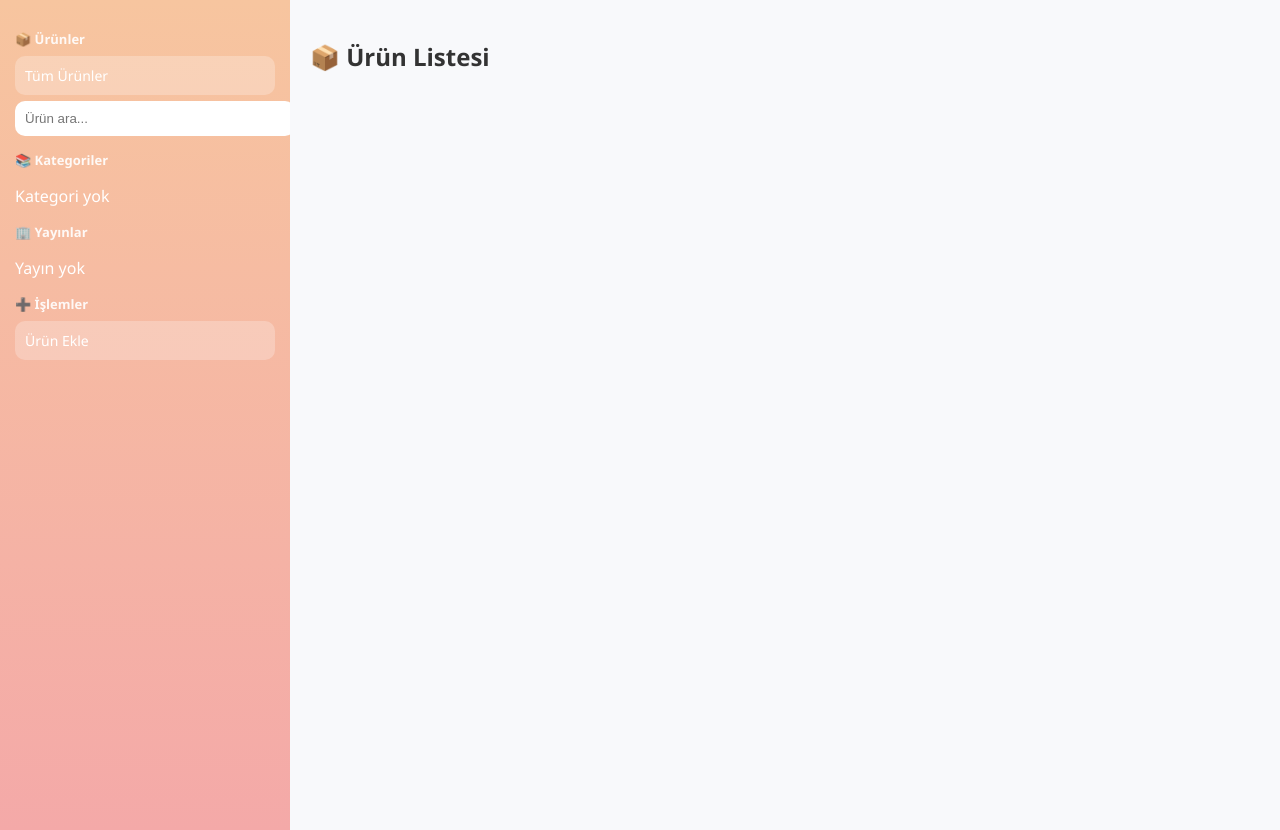
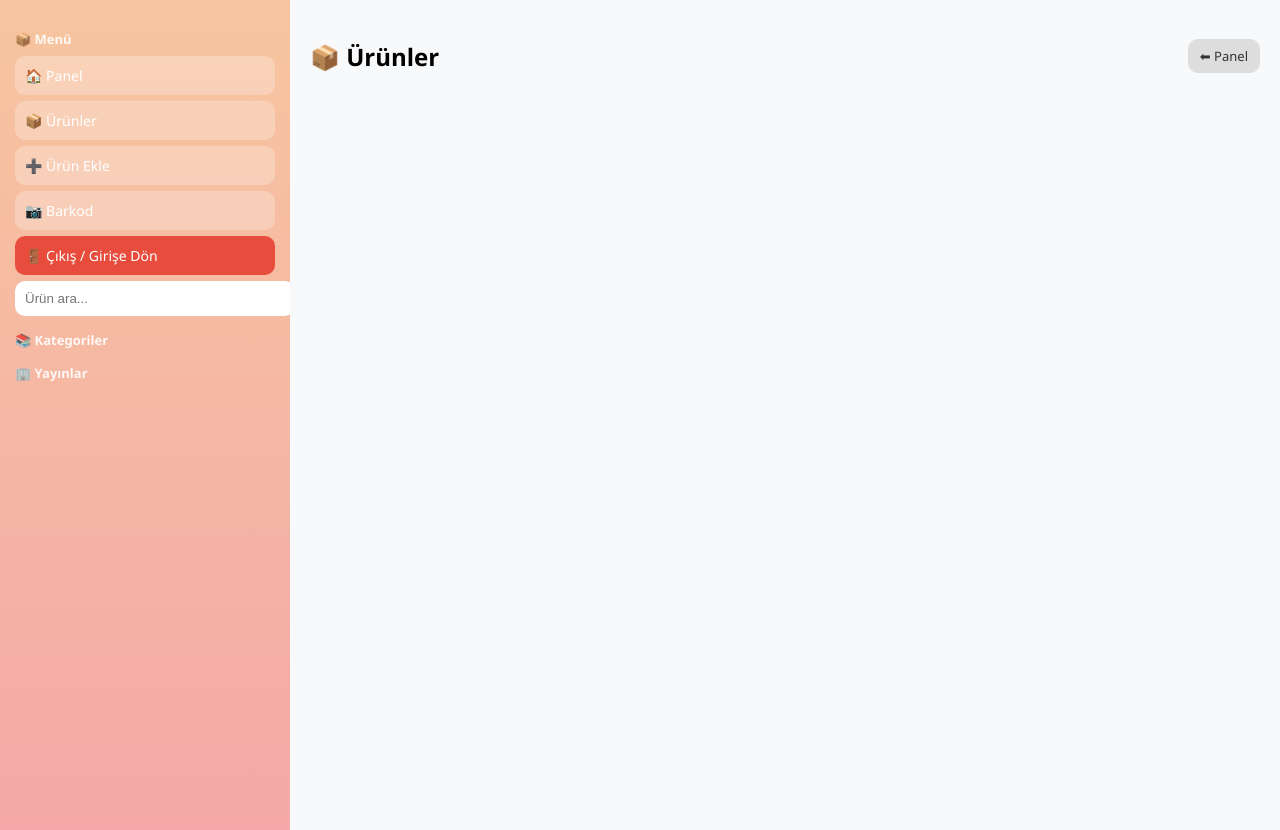
Before and after one commit to seleo1/joyness-stok, a Flask app: template templates/urunler.html in a window 1280 px wide. Run offline with Flask 3, Linux system fonts and the light colour scheme; the template is opened without the code that fills it, so the values that code supplies are empty.

Commit message:
Update urunler.html

```diff
--- a/templates/urunler.html
+++ b/templates/urunler.html
@@ -32,11 +31,10 @@ body{
     display:block;
     padding:10px;
     margin-bottom:6px;
-    background:rgba(255,255,255,0.25); /* daha soft */
+    background:rgba(255,255,255,0.25);
     color:white;
     text-decoration:none;
     border-radius:10px;
-    transition:0.2s;
     font-size:14px;
 }
 
@@ -58,18 +56,29 @@ body{
     padding:20px;
 }
 
-.content h2{
+.header{
+    display:flex;
+    justify-content:space-between;
+    align-items:center;
+    margin-bottom:10px;
+}
+
+.back-btn{
+    text-decoration:none;
+    padding:8px 12px;
+    background:#ddd;
+    border-radius:10px;
     color:#333;
+    font-size:13px;
 }
 
 /* CARD */
 .card{
-    background:#ffffff;
+    background:white;
     padding:15px;
     margin:12px 0;
     border-radius:15px;
-    box-shadow:0 4px 12px rgba(0,0,0,0.06); /* yumuşak gölge */
-    border:1px solid #f1f1f1;
+    box-shadow:0 4px 12px rgba(0,0,0,0.06);
 }
 
 /* BUTTONS */
@@ -143,119 +108,92 @@ body{
 <!-- SIDEBAR -->
 <div class="sidebar">
 
-<h3>📦 Ürünler</h3>
-<a href="/urunler">Tüm Ürünler</a>
+<h3>📦 Menü</h3>
+
+<a href="/panel">🏠 Panel</a>
+<a href="/urunler">📦 Ürünler</a>
+<a href="/ekle">➕ Ürün Ekle</a>
+<a href="/kamera">📷 Barkod</a>
+
+<!-- 🔥 GERİ LOGİN BUTONU -->
+<a href="/cikis" style="background:#e74c3c;">
+🚪 Çıkış / Girişe Dön
+</a>
 
 <input id="search" onkeyup="ara()" placeholder="Ürün ara...">
 
 <h3>📚 Kategoriler</h3>
-{% if kategoriler %}
 {% for k in kategoriler %}
     <a href="/kategori/{{k}}">{{k}}</a>
 {% endfor %}
-{% else %}
-    <p>Kategori yok</p>
-{% endif %}
 
 <h3>🏢 Yayınlar</h3>
-{% if yayinlar %}
 {% for y in yayinlar %}
-        <a href="/yayin/{{y}}">{{y}}</a>
+    <a href="#">{{y}}</a>
 {% endfor %}
-{% else %}
-    <p>Yayın yok</p>
-{% endif %}
-
-<h3>➕ İşlemler</h3>
-<a href="/ekle">Ürün Ekle</a>
 
 </div>
 
 <!-- CONTENT -->
 <div class="content">
 
-<h2>📦 Ürün Listesi</h2>
+<div class="header">
+    <h2>📦 Ürünler</h2>
+
+    <!-- GERİ PANEL -->
+    <a class="back-btn" href="/panel">⬅ Panel</a>
+</div>
 
 {% for u in data %}
 <div class="card">
 
-    <div style="font-weight:600;font-size:16px;">
-        {{u["kitap_adi"]}}
-    </div>
+    <b>{{u["kitap_adi"]}}</b><br>
 
-    <div style="color:#666;font-size:13px;margin-top:5px;">
-        📚 {{u["kategori"]}} / {{u["alt_kategori"]}}
-    </div>
+    <small>📚 {{u["kategori"]}} / {{u["alt_kategori"]}}</small><br>
+    <small>🏢 {{u["yayin"]}}</small>
 
-    <div style="color:#888;font-size:13px;">
-        🏢 {{u["yayin"]}}
-    </div>
+    <br><br>
 
-    <br>
-
-    <div style="display:flex;align-items:center;gap:8px;">
-        <span>📦</span>
-
+    📦
     <a class="btn btn-minus" onclick="stokDegistir({{u['id']}}, -1)">−</a>
 
     <b id="stok-{{u['id']}}">{{u["stok"]}}</b>
 
     <a class="btn btn-plus" onclick="stokDegistir({{u['id']}}, 1)">+</a>
-    </div>
 
-    <br>
+    <br><br>
 
-    <div style="display:flex;gap:10px;">
     <a class="btn-edit" href="/urun/{{u['barkod']}}">Detay</a>
     <a class="btn-edit" href="/duzenle/{{u['id']}}">Düzenle</a>
-    </div>
 
 </div>
 {% endfor %}
 
 </div>
 
-<!-- SEARCH -->
 <script>
-let kartVeri = [];
-
-window.onload = function(){
-    let kartlar = document.getElementsByClassName("card");
-
-    for(let i=0;i<kartlar.length;i++){
-        kartVeri.push({
-            el: kartlar[i],
-            text: kartlar[i].innerText.toLowerCase()
+function stokDegistir(id, degisim){
+    fetch("/stok-guncelle", {
+        method:"POST",
+        headers:{"Content-Type":"application/json"},
+        body:JSON.stringify({id:id, degisim:degisim})
+    })
+    .then(r=>r.json())
+    .then(data=>{
+        document.getElementById("stok-"+id).innerText = data.stok;
     });
 }
-}
 
+/* ARAMA */
 function ara(){
     let input = document.getElementById("search").value.toLowerCase();
+    let cards = document.getElementsByClassName("card");
 
-    for(let i=0;i<kartVeri.length;i++){
-        kartVeri[i].el.style.display =
-            kartVeri[i].text.includes(input) ? "block" : "none";
+    for(let c of cards){
+        c.style.display = c.innerText.toLowerCase().includes(input) ? "block" : "none";
     }
 }
 </script>
-<script>
-function stokDegistir(id, degisim){
-    fetch("/stok-guncelle", {
-        method: "POST",
-        headers: {
-            "Content-Type": "application/json"
-        },
-        body: JSON.stringify({
-            id: id,
-            degisim: degisim
-        })
-    })
-    .then(res => res.json())
-    .then(data => {
-        document.getElementById("stok-" + id).innerText = data.stok;
-    });
-}
-</script>
+
 </body>
 </html>
```
Also changed, not shown: other parts of templates/urunler.html (+10 -55 lines). Lines whose indentation alone changed are shown as unchanged.
